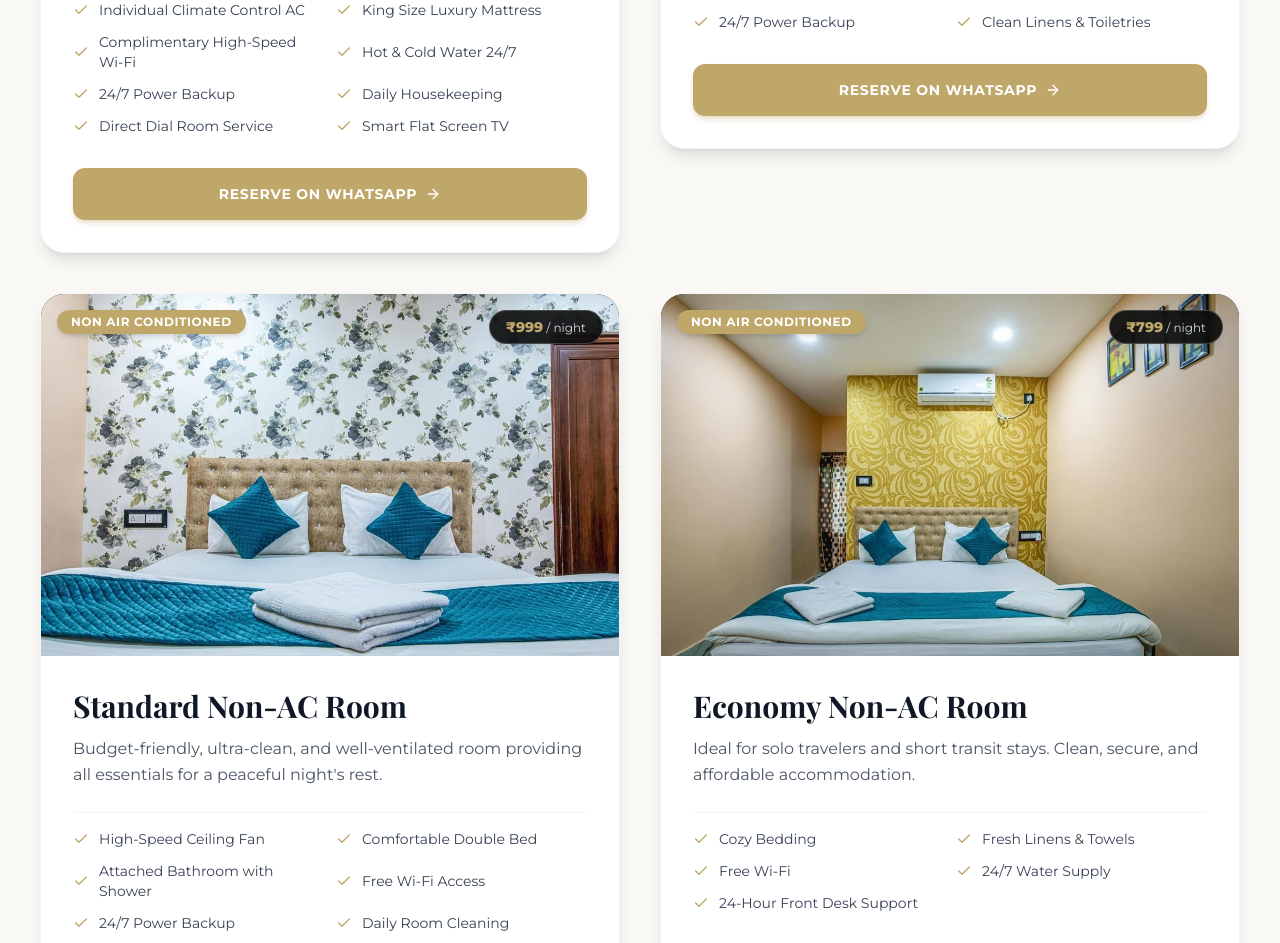
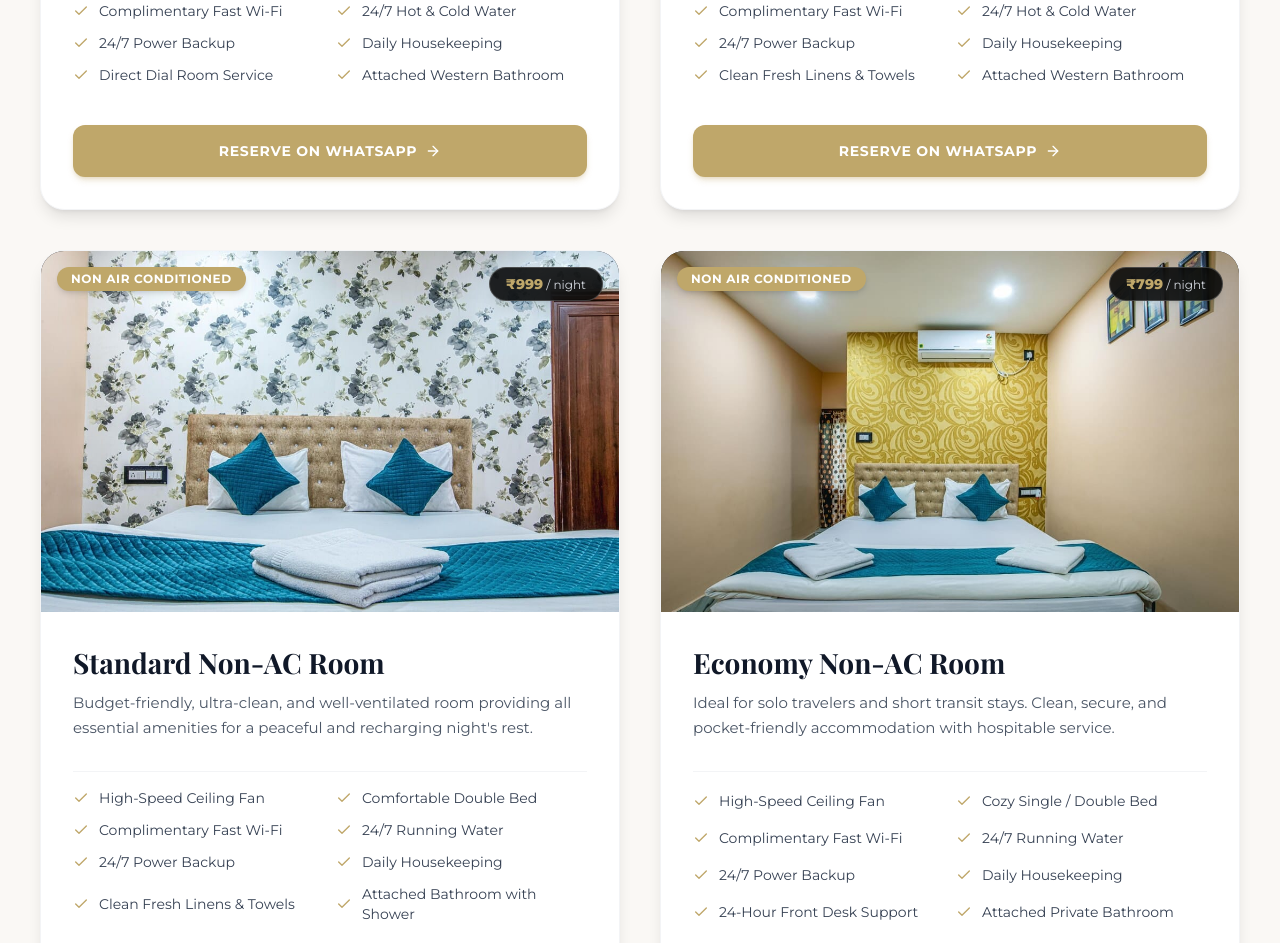
Before and after one commit to SwiftriseGit/hotel-blue-start, a Next.js app: page /rooms in a window 1280 px wide. Shown: the part 1087-2030 px from the top of the page. Built offline with nearby package versions, Linux system fonts and the light colour scheme; a web font is replaced by a local one.

Commit message:
fix: equalize room card heights with flex-stretch and use distinct CalendarCheck/CalendarClock icons for check-in/check-out

```diff
--- a/app/rooms/page.tsx
+++ b/app/rooms/page.tsx
@@ -2,7 +2,7 @@
 
 import Image from "next/image";
 import Link from "next/link";
-import { Check, ArrowRight, Wifi, Zap, BedDouble, ShieldCheck, Sparkles } from "lucide-react";
+import { Check, ArrowRight, ShieldCheck, Sparkles, Zap, BedDouble } from "lucide-react";
 import Header from "../components/Header";
 import Footer from "../components/Footer";
 import CtaBanner from "../components/CtaBanner";
@@ -16,16 +16,16 @@ const allRooms = [
     type: "Air Conditioned",
     price: "₹1,499",
     image: "/image copy.png",
-    description: "Immerse yourself in complete luxury. Features high-performance climate control, plush king-size bedding, attached designer bathroom, high-speed Wi-Fi, and 24/7 dedicated room assistance.",
+    description: "Immerse yourself in complete luxury. Features high-performance climate control, plush king-size bedding, attached bathroom, and 24/7 dedicated room assistance.",
     amenities: [
-      "Individual Climate Control AC",
+      "Climate Control Split AC",
       "King Size Luxury Mattress",
-      "Complimentary High-Speed Wi-Fi",
-      "Hot & Cold Water 24/7",
+      "Complimentary Fast Wi-Fi",
+      "24/7 Hot & Cold Water",
       "24/7 Power Backup",
       "Daily Housekeeping",
       "Direct Dial Room Service",
-      "Smart Flat Screen TV",
+      "Attached Western Bathroom",
     ],
   },
   {
@@ -34,14 +34,16 @@ const allRooms = [
     type: "Air Conditioned",
     price: "₹1,299",
     image: "/image copy 3.png",
-    description: "A cozy and elegant room designed for corporate travelers and vacationers seeking pure relaxation and modern comfort.",
+    description: "A cozy and elegant room designed for corporate travelers and vacationers seeking pure relaxation, spotless cleanliness, and modern comfort.",
     amenities: [
       "Modern Split AC",
       "Queen Size Comfort Bed",
-      "Free High-Speed Wi-Fi",
+      "Complimentary Fast Wi-Fi",
+      "24/7 Hot & Cold Water",
+      "24/7 Power Backup",
+      "Daily Housekeeping",
+      "Clean Fresh Linens & Towels",
       "Attached Western Bathroom",
-      "24/7 Power Backup",
-      "Clean Linens & Toiletries",
     ],
   },
   {
@@ -50,14 +52,16 @@ const allRooms = [
     type: "Non Air Conditioned",
     price: "₹999",
     image: "/image copy 2.png",
-    description: "Budget-friendly, ultra-clean, and well-ventilated room providing all essentials for a peaceful night's rest.",
+    description: "Budget-friendly, ultra-clean, and well-ventilated room providing all essential amenities for a peaceful and recharging night's rest.",
     amenities: [
       "High-Speed Ceiling Fan",
       "Comfortable Double Bed",
+      "Complimentary Fast Wi-Fi",
+      "24/7 Running Water",
+      "24/7 Power Backup",
+      "Daily Housekeeping",
+      "Clean Fresh Linens & Towels",
       "Attached Bathroom with Shower",
-      "Free Wi-Fi Access",
-      "24/7 Power Backup",
-      "Daily Room Cleaning",
     ],
   },
   {
@@ -66,13 +70,16 @@ const allRooms = [
     type: "Non Air Conditioned",
     price: "₹799",
     image: "/image copy 4.png",
-    description: "Ideal for solo travelers and short transit stays. Clean, secure, and affordable accommodation.",
+    description: "Ideal for solo travelers and short transit stays. Clean, secure, and pocket-friendly accommodation with hospitable service.",
     amenities: [
-      "Cozy Bedding",
-      "Fresh Linens & Towels",
-      "Free Wi-Fi",
-      "24/7 Water Supply",
+      "High-Speed Ceiling Fan",
+      "Cozy Single / Double Bed",
+      "Complimentary Fast Wi-Fi",
+      "24/7 Running Water",
+      "24/7 Power Backup",
+      "Daily Housekeeping",
       "24-Hour Front Desk Support",
+      "Attached Private Bathroom",
     ],
   },
 ];
@@ -112,15 +119,15 @@ export default function RoomsPage() {
         </div>
       </section>
 
-      {/* Room Listing Grid */}
+      {/* Room Listing Grid with Perfect Equal Heights */}
       <section className="w-full max-w-[1440px] mx-auto px-4 sm:px-6 md:px-8 lg:px-10 py-16 sm:py-20">
-        <div className="grid grid-cols-1 lg:grid-cols-2 gap-10">
+        <div className="grid grid-cols-1 lg:grid-cols-2 gap-8 lg:gap-10 items-stretch">
           {allRooms.map((room, idx) => (
-            <Reveal key={room.id} type="up" delay={idx * 100}>
-              <div className="bg-white rounded-2xl sm:rounded-3xl overflow-hidden shadow-lg border border-gray-100 flex flex-col justify-between hover:shadow-2xl hover:shadow-[#bfa76a]/15 transition-all duration-500 hover:-translate-y-1 group">
+            <Reveal key={room.id} type="up" delay={idx * 100} className="h-full flex">
+              <div className="w-full h-full bg-white rounded-2xl sm:rounded-3xl overflow-hidden shadow-lg border border-gray-100 flex flex-col justify-between hover:shadow-2xl hover:shadow-[#bfa76a]/15 transition-all duration-500 hover:-translate-y-1 group">
 
                 {/* Image */}
-                <div className="relative aspect-[16/10] w-full bg-neutral-900 overflow-hidden">
+                <div className="relative aspect-[16/10] w-full bg-neutral-900 overflow-hidden shrink-0">
                   <Image
                     src={room.image}
                     alt={room.title}
@@ -136,18 +143,18 @@ export default function RoomsPage() {
                   </div>
                 </div>
 
-                {/* Details */}
+                {/* Details Body (Stretches equally and aligns bottom button) */}
                 <div className="p-6 sm:p-8 flex flex-col flex-1 justify-between">
-                  <div>
-                    <h2 className="font-serif text-2xl sm:text-3xl font-bold text-gray-900 mb-3">
+                  <div className="flex flex-col flex-1">
+                    <h2 className="font-serif text-2xl sm:text-[1.75rem] font-bold text-gray-900 mb-2.5 min-h-[2rem]">
                       {room.title}
                     </h2>
-                    <p className="text-gray-600 text-sm sm:text-base leading-relaxed mb-6">
+                    <p className="text-gray-600 text-sm sm:text-[15px] leading-relaxed mb-6 min-h-[3.5rem]">
                       {room.description}
                     </p>
 
-                    {/* Amenities Checklist */}
-                    <div className="grid grid-cols-1 sm:grid-cols-2 gap-3 mb-8 pt-4 border-t border-gray-100">
+                    {/* Standardized 8-Item Amenities Grid */}
+                    <div className="grid grid-cols-1 sm:grid-cols-2 gap-3 mb-8 pt-4 border-t border-gray-100 flex-1">
                       {room.amenities.map((amenity) => (
                         <div key={amenity} className="flex items-center gap-2.5 text-xs sm:text-sm text-gray-700">
                           <Check className="w-4 h-4 text-[#bfa76a] shrink-0" />
@@ -157,18 +164,20 @@ export default function RoomsPage() {
                     </div>
                   </div>
 
-                  {/* Booking Button */}
+                  {/* WhatsApp Booking Button Pinned at Bottom */}
+                  <div className="pt-2 mt-auto">
                     <a
                       href={`https://wa.me/919876543210?text=${encodeURIComponent(
                         `Hello Hotel Silver Star, I want to book the ${room.title} (${room.price}/night).`
                       )}`}
                       target="_blank"
                       rel="noopener noreferrer"
-                    className="w-full inline-flex items-center justify-center gap-2 bg-[#bfa76a] hover:bg-[#a69055] text-white py-4 rounded-xl font-bold text-xs sm:text-sm tracking-wider uppercase transition-all duration-300 shadow-md shadow-[#bfa76a]/30 hover:shadow-lg hover:-translate-y-0.5 active:translate-y-0"
+                      className="w-full inline-flex items-center justify-center gap-2 bg-[#bfa76a] hover:bg-[#a69055] text-white py-3.5 sm:py-4 rounded-xl font-bold text-xs sm:text-sm tracking-wider uppercase transition-all duration-300 shadow-md shadow-[#bfa76a]/30 hover:shadow-lg hover:-translate-y-0.5 active:translate-y-0 min-h-[48px]"
                     >
                       <span>RESERVE ON WHATSAPP</span>
                       <ArrowRight className="w-4 h-4" />
                     </a>
+                  </div>
                 </div>
 
               </div>
```
Also changed, not shown: app/components/BookingBar.tsx (+12 -12 lines). Lines whose indentation alone changed are shown as unchanged.
